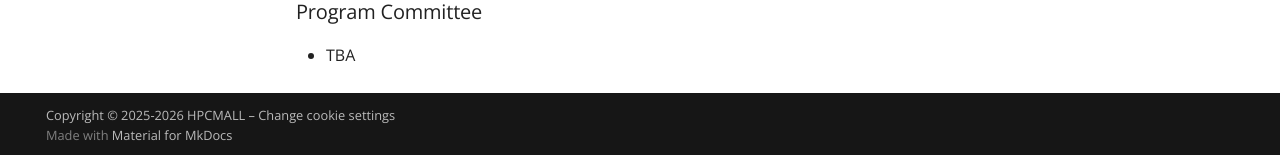
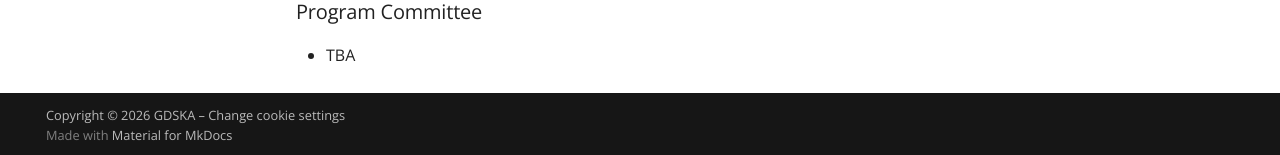
Before and after one commit to GDSKA/gdska.github.io, an MkDocs documentation site: the page built from docs/index.md, in a window 1280 px wide and 900 px high, scrolled down 1716 px. Shown: the part 742-897 px from the top of the window. Built offline with MkDocs 1.6.1 and Material for MkDocs 9.7.7, drawn with Linux system fonts in a browser that asks for light colours.

Commit message:
Update copyright year and owner in mkdocs.yml

```diff
--- a/mkdocs.yml
+++ b/mkdocs.yml
@@ -47,7 +47,7 @@ markdown_extensions:
       permalink: true
 
 copyright: >
-    Copyright &copy; 2025-2026 HPCMALL –
+    Copyright &copy; 2026 GDSKA –
     <a href="#__consent">Change cookie settings</a>
 
 extra:
```
